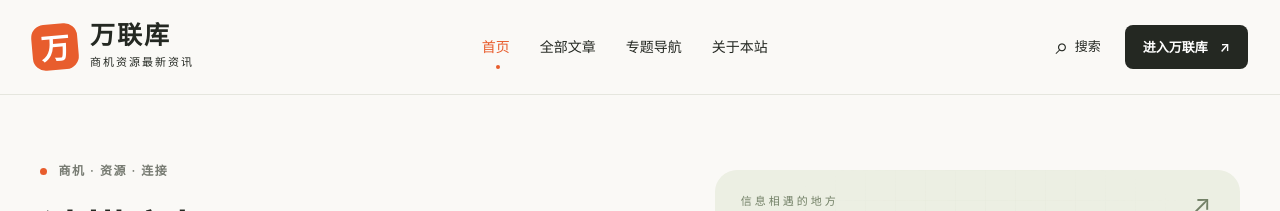
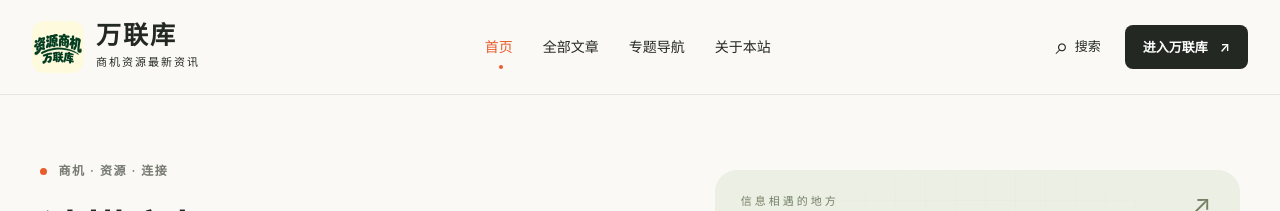
Before and after one commit to wanlianku777/wanlianku777.github.io, a Jekyll site: the page built from index.html, in a window 1280 px wide. Shown: the top 211 px of the page. Built offline with Jekyll 4.4.1, drawn with Linux system fonts in a browser that asks for light colours.

Commit message:
统一导航、标签页及移动端品牌图标

```diff
--- a/_layouts/default.html
+++ b/_layouts/default.html
@@ -11,7 +11,8 @@
 <meta property="og:type" content="{% if page.article %}article{% else %}website{% endif %}"><meta property="og:url" content="{{ page.url | absolute_url }}">
 {% if page.image %}<meta property="og:image" content="{{ page.image | absolute_url }}">{% endif %}
 <meta name="twitter:card" content="{% if page.image %}summary_large_image{% else %}summary{% endif %}">
-<link rel="icon" href="{{ '/favicon.svg' | relative_url }}" type="image/svg+xml">
+<link rel="icon" href="{{ '/wanlianku-logo.jpg' | relative_url }}" type="image/jpeg">
+<link rel="apple-touch-icon" href="{{ '/wanlianku-logo.jpg' | relative_url }}">
 <link rel="alternate" type="application/atom+xml" title="{{ site.title | escape }}" href="{{ '/feed.xml' | absolute_url }}">
 <link rel="stylesheet" href="{{ '/style.css' | relative_url }}"><script src="{{ '/site.js' | relative_url }}" defer></script>
 <script type="application/ld+json">{"@context":"https://schema.org","@type":"WebSite","@id":{{ '/#website' | absolute_url | jsonify }},"name":{{ site.title | jsonify }},"url":{{ '/' | absolute_url | jsonify }},"inLanguage":"zh-CN","publisher":{"@type":"Organization","name":"万联库","url":"https://www.wanlianku.com/"}}</script>
@@ -22,7 +23,7 @@
 {% endif %}
 </head>
 <body><a class="skip" href="#main">跳转到正文</a><div class="reading-progress" aria-hidden="true"></div>
-<header class="site-header"><div class="header-inner"><a class="brand" href="{{ '/' | relative_url }}" aria-label="万联库商机资源最新资讯首页"><span class="brand-mark" aria-hidden="true">万</span><span><strong>万联库</strong><small>商机资源最新资讯</small></span></a><nav aria-label="主导航"><a href="{{ '/' | relative_url }}" {% if page.home %}aria-current="page"{% endif %}>首页</a><a href="{{ '/archive/' | relative_url }}" {% if page.url == '/archive/' %}aria-current="page"{% endif %}>全部文章</a><a href="{{ '/topics/' | relative_url }}" {% if page.url == '/topics/' %}aria-current="page"{% endif %}>专题导航</a><a href="{{ '/about/' | relative_url }}">关于本站</a></nav><div class="header-actions"><a class="search-link" href="{{ '/search/' | relative_url }}" aria-label="搜索文章">⌕ <span>搜索</span></a><a class="button small official-link" data-location="header" href="https://www.wanlianku.com/?utm_source=wanlianku_blog&amp;utm_medium=referral&amp;utm_campaign=header">进入万联库 <span aria-hidden="true">↗</span></a></div></div></header>
+<header class="site-header"><div class="header-inner"><a class="brand" href="{{ '/' | relative_url }}" aria-label="万联库商机资源最新资讯首页"><img class="brand-logo" src="{{ '/wanlianku-logo.jpg' | relative_url }}" alt="资源商机 万联库" width="52" height="52"><span><strong>万联库</strong><small>商机资源最新资讯</small></span></a><nav aria-label="主导航"><a href="{{ '/' | relative_url }}" {% if page.home %}aria-current="page"{% endif %}>首页</a><a href="{{ '/archive/' | relative_url }}" {% if page.url == '/archive/' %}aria-current="page"{% endif %}>全部文章</a><a href="{{ '/topics/' | relative_url }}" {% if page.url == '/topics/' %}aria-current="page"{% endif %}>专题导航</a><a href="{{ '/about/' | relative_url }}">关于本站</a></nav><div class="header-actions"><a class="search-link" href="{{ '/search/' | relative_url }}" aria-label="搜索文章">⌕ <span>搜索</span></a><a class="button small official-link" data-location="header" href="https://www.wanlianku.com/?utm_source=wanlianku_blog&amp;utm_medium=referral&amp;utm_campaign=header">进入万联库 <span aria-hidden="true">↗</span></a></div></div></header>
 <main id="main" class="shell">
 {% if page.article %}
 <div class="breadcrumbs"><a href="{{ '/' | relative_url }}">首页</a><span>/</span><a href="{{ '/archive/' | relative_url }}">全部文章</a><span>/</span>{{ page.category | default: '站点动态' }}</div>
```
